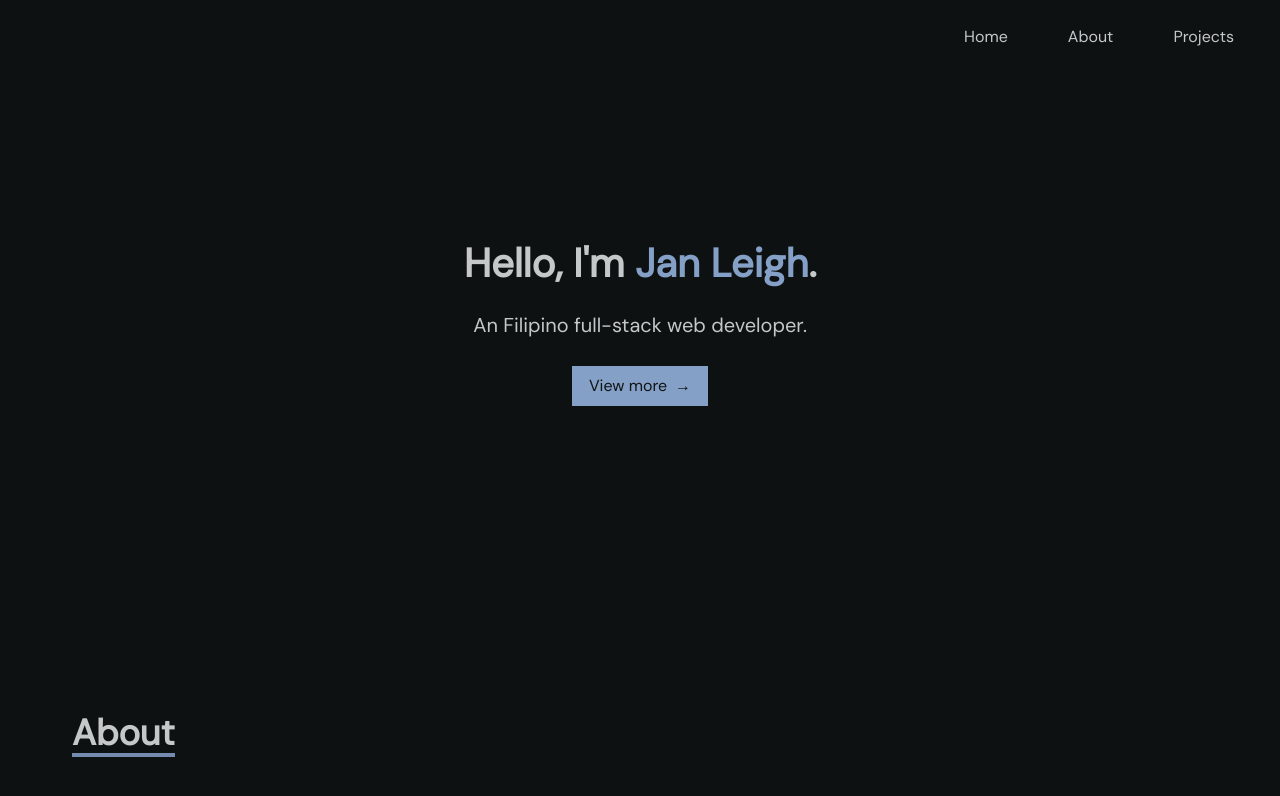
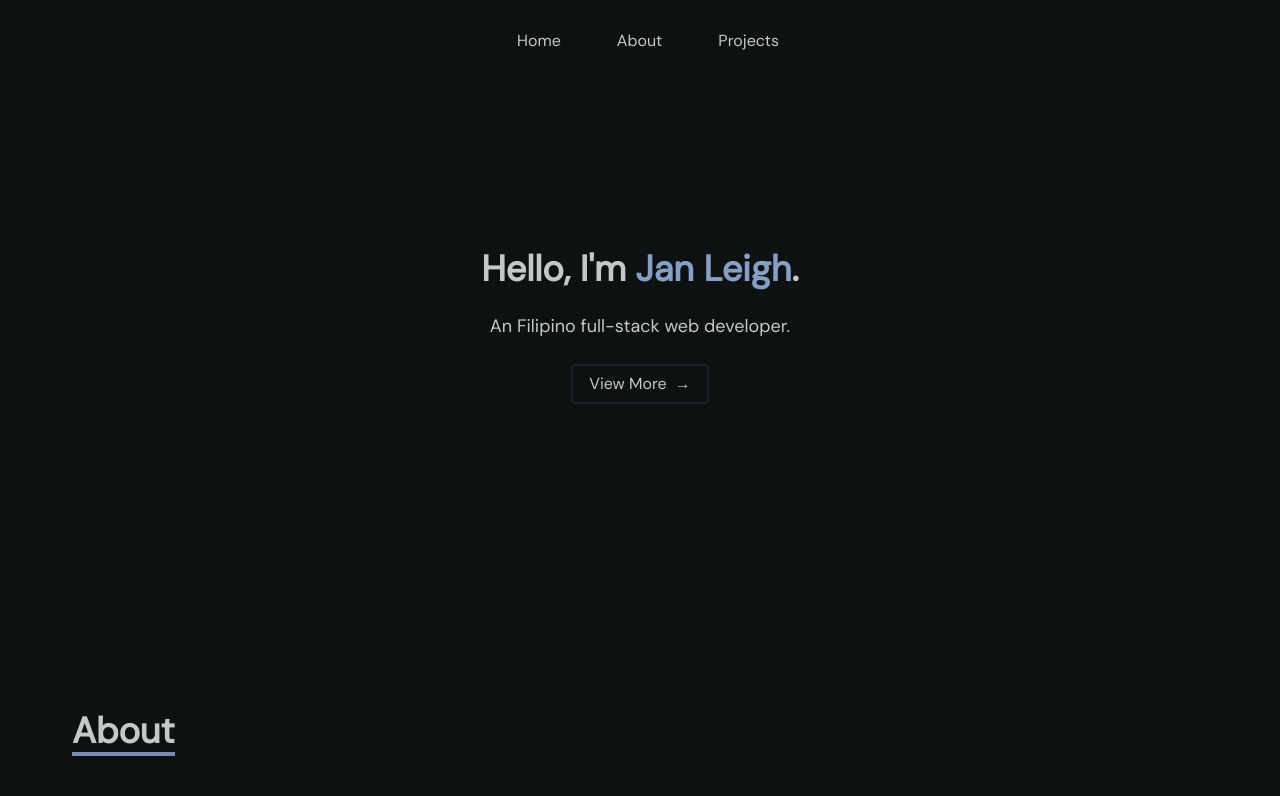
Before and after one commit to janleigh/janleigh.github.io, a React (Create React App) app: page / in a window 1280 px wide. Shown: the top 796 px of the page. Built offline with nearby package versions, Linux system fonts and the light colour scheme; no server answers.

Commit message:
feat: more overhaul

```diff
--- a/src/components/Navbar.tsx
+++ b/src/components/Navbar.tsx
@@ -26,7 +26,7 @@ export const Navbar = () => {
                 id="navbar-menu"
                 className={`navbar-menu ${isActive ? "is-active" : "" }`}
             >
-                <div className="navbar-end">
+                <div className="navbar-start">
                     <Link to="introduction" smooth={true} className="navbar-item">Home</Link>
                     <Link to="about" smooth={true} className="navbar-item">About</Link>
                     <Link to="projects" smooth={true} className="navbar-item">Projects</Link>
--- a/src/components/sections/AboutMe.tsx
+++ b/src/components/sections/AboutMe.tsx
@@ -6,14 +6,14 @@ export const AboutMe = () => {
                 <h1 className="title">About</h1>
                 <div className="columns">
                     <div className="column is-2">
-                        <a href="https://github.com/KizuWasTaken" target="_blank" className="button">GitHub</a>
-                        <a href="https://twitter.com/KizuWasTaken" target="_blank" className="button">Twitter</a>
-                        <a href="https://discord.com/users/380307921952833537" target="_blank" className="button">Discord</a>
-                        <a href="mailto:therealkizu.protonmail.com" className="button">
+                        <a href="https://github.com/KizuWasTaken" target="_blank" className="button btn-alt">GitHub</a>
+                        <a href="https://twitter.com/KizuWasTaken" target="_blank" className="button btn-alt">Twitter</a>
+                        <a href="https://discord.com/users/380307921952833537" target="_blank" className="button btn-alt">Discord</a>
+                        <a href="mailto:therealkizu.protonmail.com" className="button btn-alt">
                             Email Me
                         </a>
                     </div>
-                    <div className="column is-10">
+                    <div className="column is-8">
                         <div className="content">
                             <p>
                                 Hello! I am a Filipino senior high school student an a self-taught full-stack developer.<br/>
@@ -35,7 +35,6 @@ export const AboutMe = () => {
                                         <ul>
                                             <li>React.js</li>
                                             <li>Node.js</li>
-                                            <li>Express.js</li>
                                             <li>Bulma</li>
                                             <li>Sass</li>
                                         </ul>
--- a/src/components/sections/Introduction.tsx
+++ b/src/components/sections/Introduction.tsx
@@ -25,7 +25,7 @@ export const Introduction = () => {
                                     An Filipino full-stack web developer.
                                 </p>
                                 <Link to="about" smooth={true} className="button">
-                                    View more
+                                    View More
                                     <span>→</span>
                                 </Link>
                             </div>
--- a/src/styles/_overrides.scss
+++ b/src/styles/_overrides.scss
@@ -19,14 +19,18 @@ a {
 
 ul, ol {
     list-style: square !important;
+
+    @include breakpoint(extra_small_devices) {
+        list-style: none !important;
+        margin: 0px !important;
+    }
 }
 
 // Bulma Overrides
 .button {
-    color: $background-alt;
-    background-color: $blue;
-    border-color: $blue;
-    border-radius: 0px;
+    color: $foreground;
+    background-color: transparent;
+    border: 2px solid #192022;
 
     margin: 6px !important;
 
@@ -34,19 +38,20 @@ ul, ol {
     transition: 0.40s;
 
     span {
-        margin-left: 0.5rem;
+        padding-left: 0.5rem;
     }
 
     &:hover,
     &:focus {
-        color: $background-alt;
-        transform: translateX(0.5rem);
+        border-color: $blue;
+        color: inherit;
+        transform: translateY(-0.5rem);
     }
 }
 
 .content {
     text-align: left;
-    font-size: 20px;
+    font-size: 18px;
 
     width: 100%;
 }
@@ -79,18 +84,22 @@ ul, ol {
 .navbar {
     background-color: $background;
 
-    .navbar-brand .navbar-burger, .navbar-item {
+    .navbar-brand, .navbar-menu, .navbar-burger,.navbar-item {
+        margin: 16px 8px;
+        background-color: $background;
         color: $foreground;
+
     }
 
-    .navbar-brand, .navbar-menu {
-        margin: 12px 16px;
+    .navbar-start {
+        flex-grow: 1;
+        justify-content: center;
     }
 
-    .navbar-start, .navbar-end {
+    .navbar-start, .navbar-center, .navbar-end {
         .navbar-item {
             background: none;
-            margin: 0px 18px;
+            margin: 0px 16px;
             border-bottom: 3px solid transparent;
 
             transition: 0.3s ease-in-out;
--- a/src/styles/index.scss
+++ b/src/styles/index.scss
@@ -77,9 +77,9 @@
                     text-align: center;
                 }
 
-                .button {
+                .btn-alt {
                     font-weight: bold;
-                    background-color: transparent !important;
+                    background-color: transparent;
                     color: $foreground;
 
                     @include breakpoint(extra_small_devices) {
@@ -95,6 +95,7 @@
                     &:hover,
                     &:focus {
                         color: $foreground;
+                        transform: translateX(0.5rem);
                     }
                 }
             }
```
Lines whose indentation alone changed are shown as unchanged.
